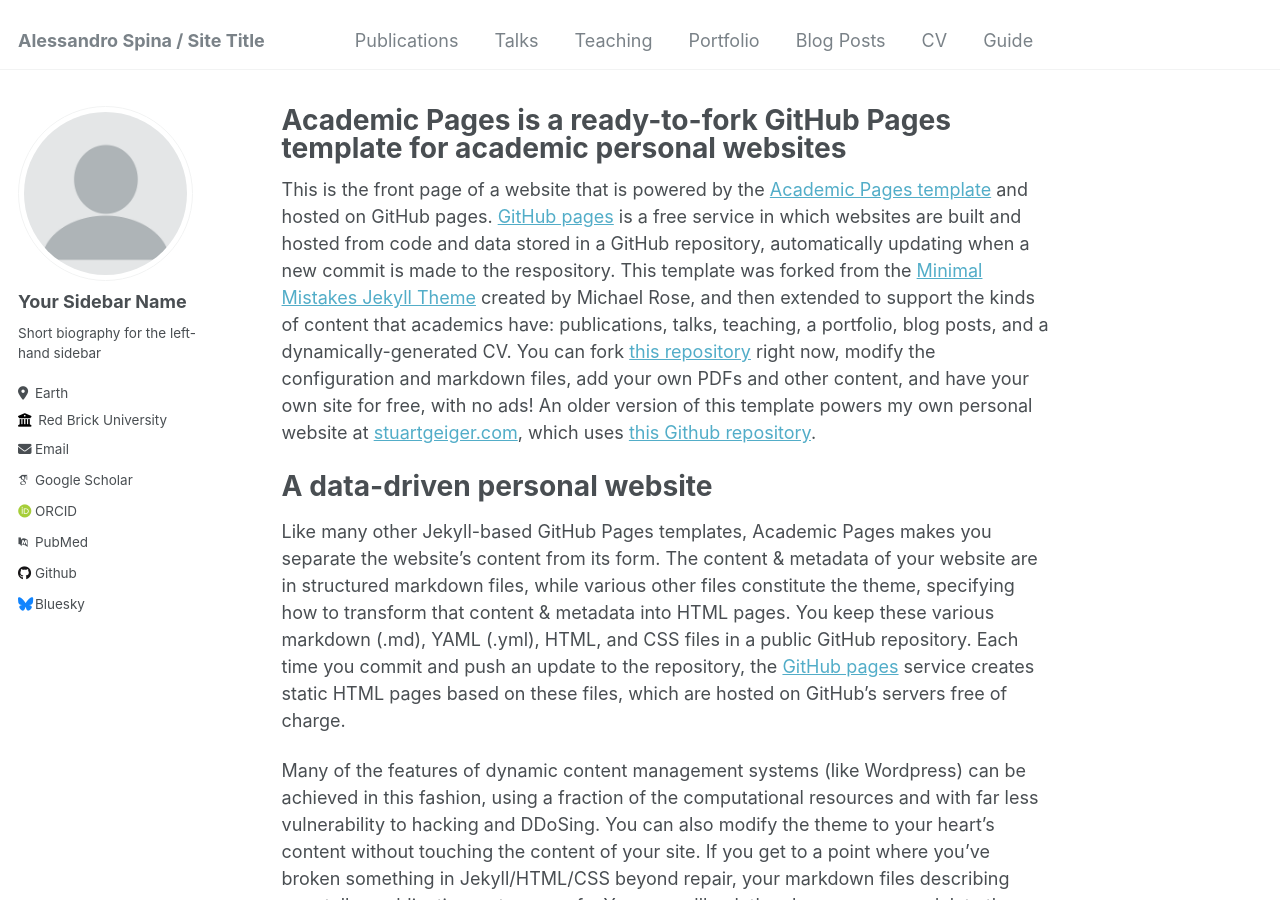
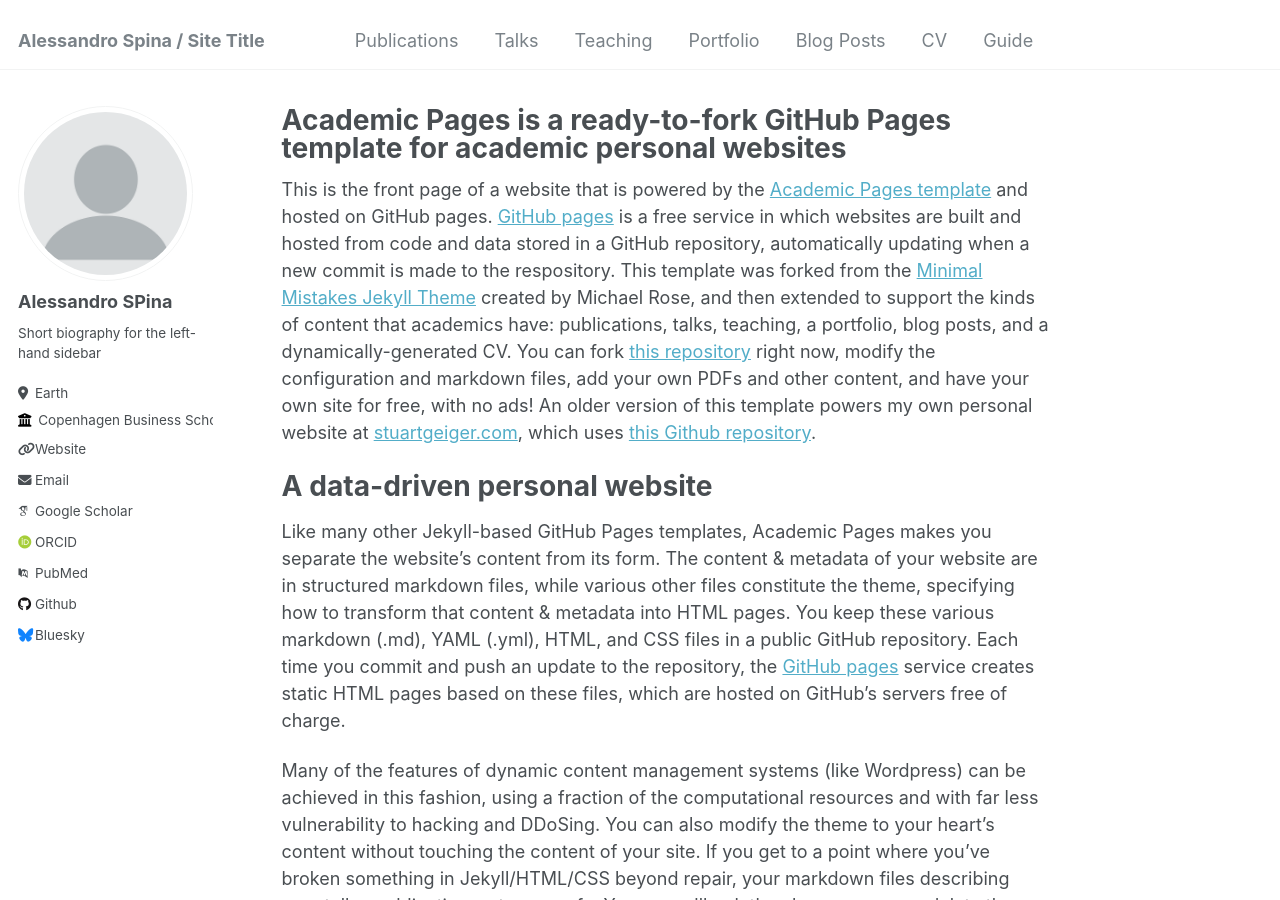
Before and after one commit to aspi6246/aspi6246.github.io, a Jekyll site: the page built from _pages/about.md, in a window 1280 px wide and 900 px high. Built offline with Jekyll 4.4.1, drawn with Linux system fonts in a browser that asks for light colours; some web fonts are replaced.

Commit message:
Update _config.yml

```diff
--- a/_config.yml
+++ b/_config.yml
@@ -22,13 +22,13 @@ repository               : "academicpages/academicpages.github.io"
 author:
   # Biographic information
   avatar           : "profile.png"
-  name             : "Your Sidebar Name"
+  name             : "Alessandro SPina"
   pronouns         : # example: "she/her"
   bio              : "Short biography for the left-hand sidebar"
   location         : "Earth"
-  employer         : "Red Brick University"
-  uri              : # URL
-  email            : "none@example.org"
+  employer         : "Copenhagen Business School, Department of Finance"
+  uri              : https://aspi6246.github.io/
+  email            : "asp.fi@cbs.dk"
 
   # Academic websites
   arxiv            : # URL - Update with the correct link to your profile
```
